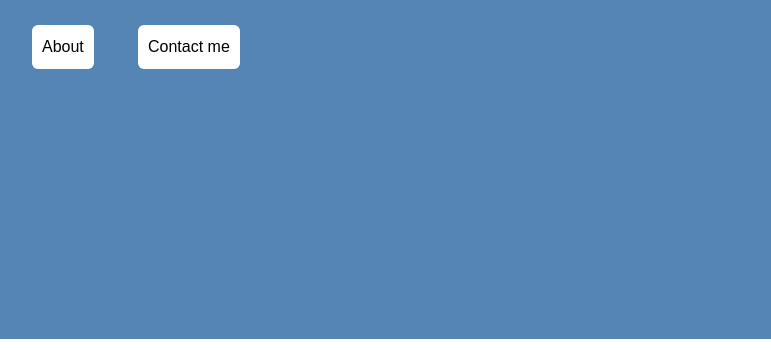
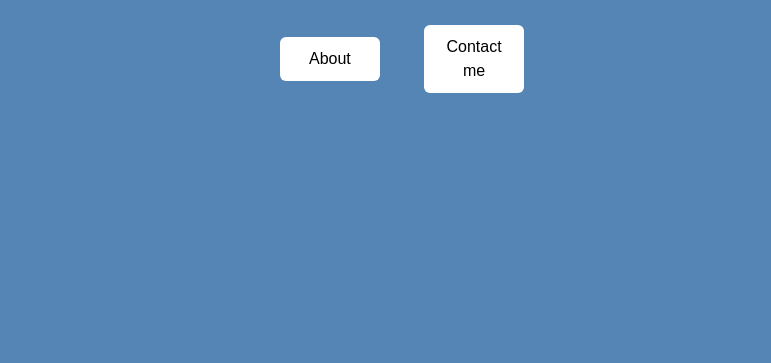
Before and after one commit to mmatos394/portfolio-project, a plain HTML site: page index.html in a window 1280 px wide. Shown: the part 616-979 px from the top of the page, without its empty margins (238-1009 px from the left). Before the commit the page ends 955 px from the top, so only its background shows below. Drawn offline with nearby package versions, Linux system fonts and the light colour scheme; a web font is replaced by a local one.

Commit message:
Edited homepage css

```diff
--- a/styles/portfolio.css
+++ b/styles/portfolio.css
@@ -5,17 +5,20 @@
 
 .hero {
   background: var(--branding-color);
+
   padding: 250px;
   width: 0 auto;
-  text-align: left;
+  text-align: center;
 }
 
 .hero h1 {
   font-family: var(--font-family);
   color: white;
+
   font-size: 120px;
   font-weight: 700;
   margin-left: 20px;
+
   margin-bottom: 20px;
 }
 
@@ -36,4 +39,5 @@
   font-weight: 400;
   margin: 20px;
   padding: 10px;
+  width: 100px;
 }
```
Also changed, not shown: index.html (+1 -0 lines), 2 other files.
